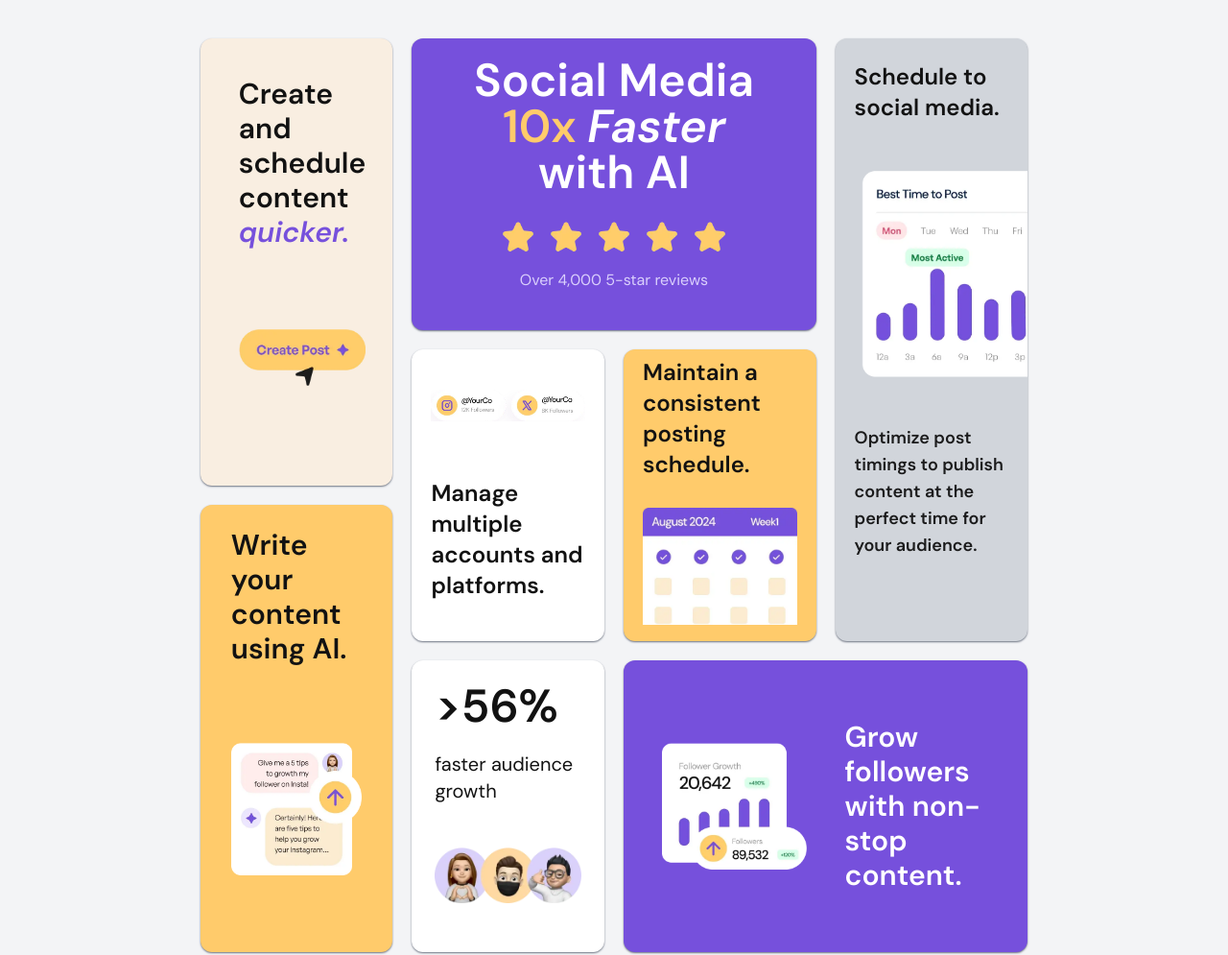
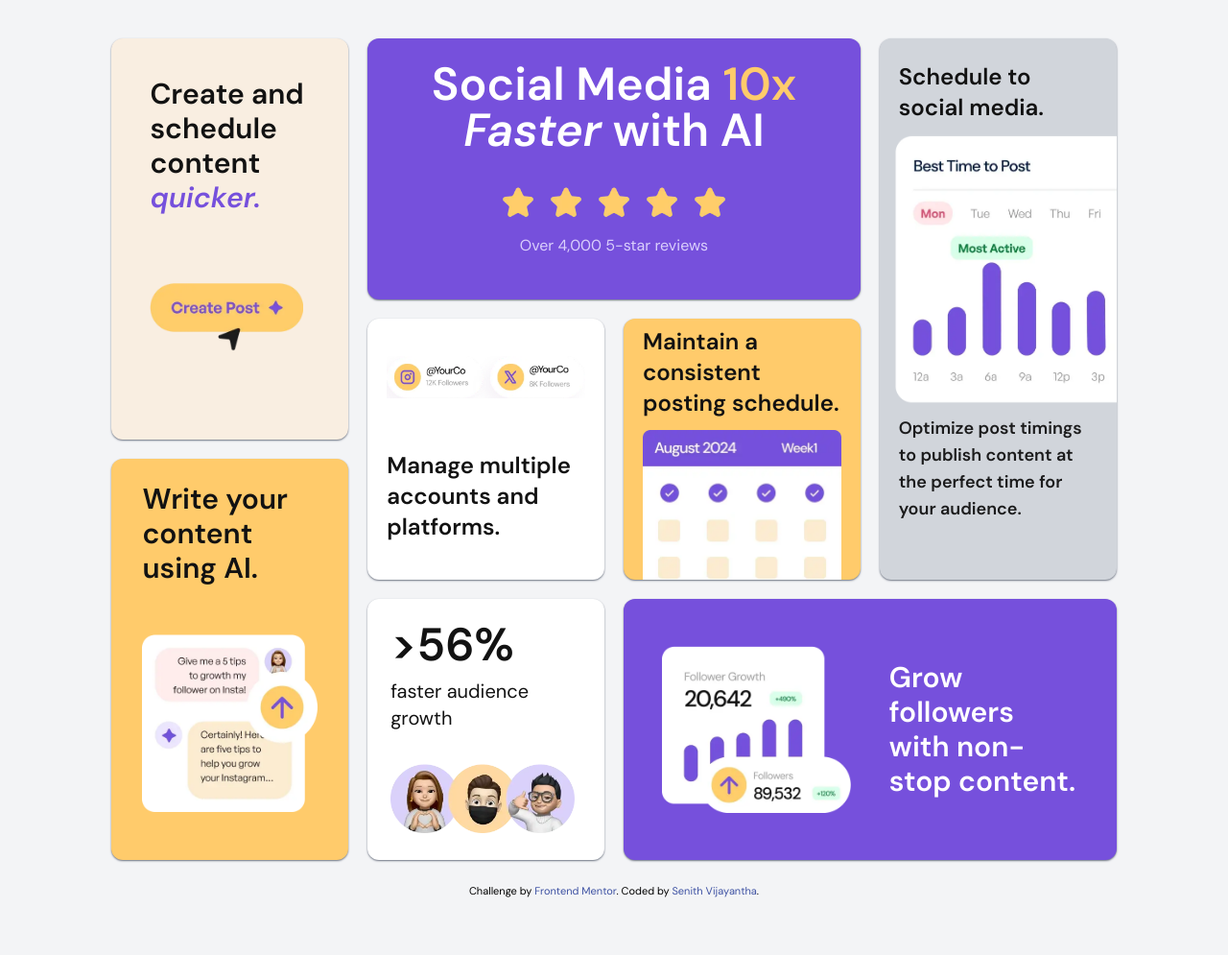
Before and after one commit to SenithVijayantha/live-bento-grid, a plain HTML site: page index.html in a window 1280 px wide. Shown: the top 995 px of the page at 96% size. Drawn offline with nearby package versions, Linux system fonts and the light colour scheme.

Commit message:
Change the width of the main container

```diff
--- a/index.html
+++ b/index.html
@@ -46,8 +46,8 @@
     </script>
 </head>
 
-<body class="py-10 px-6 grid place-items-center bg-gray-100">
-    <div class="container max-w-[70%] grid gap-10 xl:grid-cols-8 xl:grid-rows-12 xl:gap-5">
+<body class="py-10 px-6 grid place-items-center bg-gray-100 scroll-smooth">
+    <div class="container max-w-[85%] grid gap-10 xl:grid-cols-8 xl:grid-rows-12 xl:gap-5">
         <div
             class="bg-custom-purple-500 rounded-xl text-custom-white p-10 grid place-items-center gap-6 shadow-sm shadow-gray-500 xl:col-span-4 xl:row-span-4 xl:pt-5">
             <h1 class="text-5xl text-center font-semibold">
```
